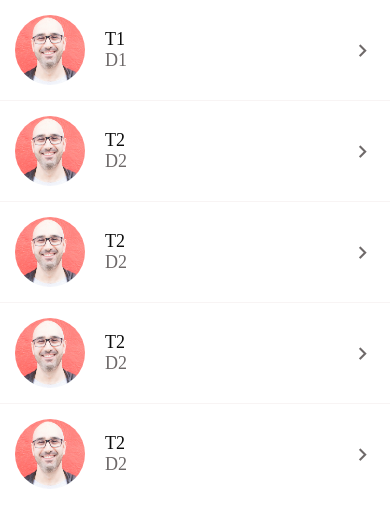
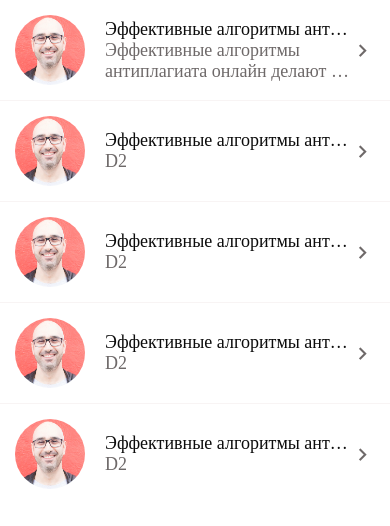
Before and after one commit to levan966/OnlineShop, a React Native app: screen / in a window 390 px wide. Shown: the top 526 px of the page. Built offline with nearby package versions, Linux system fonts and the light colour scheme.

Commit message:
handling long text

```diff
--- a/app/components/AppText.js
+++ b/app/components/AppText.js
@@ -2,8 +2,12 @@ import React from "react";
 import { Text, StyleSheet, Platform } from "react-native";
 import defaultStyles from "../config/style";
 
-function AppText({ children, style }) {
-  return <Text style={[defaultStyles.text, style]}>{children}</Text>;
+function AppText({ children, style, ...otherProps }) {
+  return (
+    <Text style={[defaultStyles.text, style]} {...otherProps}>
+      {children}
+    </Text>
+  );
 }
 
 export default AppText;
--- a/app/components/ListItem.js
+++ b/app/components/ListItem.js
@@ -20,8 +20,14 @@ const ListItem = ({
           {IconComponent}
           {image && <Image style={styles.image} source={image} />}
           <View style={styles.detailsContainer}>
-            <AppText style={styles.title}>{title}</AppText>
-            {subTitle && <AppText style={styles.subTitle}>{subTitle}</AppText>}
+            <AppText style={styles.title} numberOfLines={1}>
+              {title}
+            </AppText>
+            {subTitle && (
+              <AppText style={styles.subTitle} numberOfLines={2}>
+                {subTitle}
+              </AppText>
+            )}
           </View>
           <MaterialCommunityIcons
             color={colors.medium}
--- a/app/screens/MessagesScreen.js
+++ b/app/screens/MessagesScreen.js
@@ -4,12 +4,13 @@ import ListItem from "../components/ListItem";
 import Screen from "../components/Screen";
 import ListItemSeparator from "../components/ListItemSeparator";
 import ListItemDeleteAction from "../components/ListItemDeleteAction";
-
+const lala =
+  "Эффективные алгоритмы антиплагиата онлайн делают проверку глубокой и качественной.";
 const initialMessages = [
   {
     id: 1,
     title: "T1",
-    description: "D1",
+    description: lala,
     image: require("../assets/mosh.jpg"),
   },
   {
@@ -53,7 +54,8 @@ const MessagesScreen = (props) => {
         renderItem={({ item }) => (
           <ListItem
             onPress={() => console.log("Message")}
-            title={item.title}
+            // title={item.title}
+            title={lala}
             subTitle={item.description}
             image={item.image}
             renderRightActions={() => (
```
